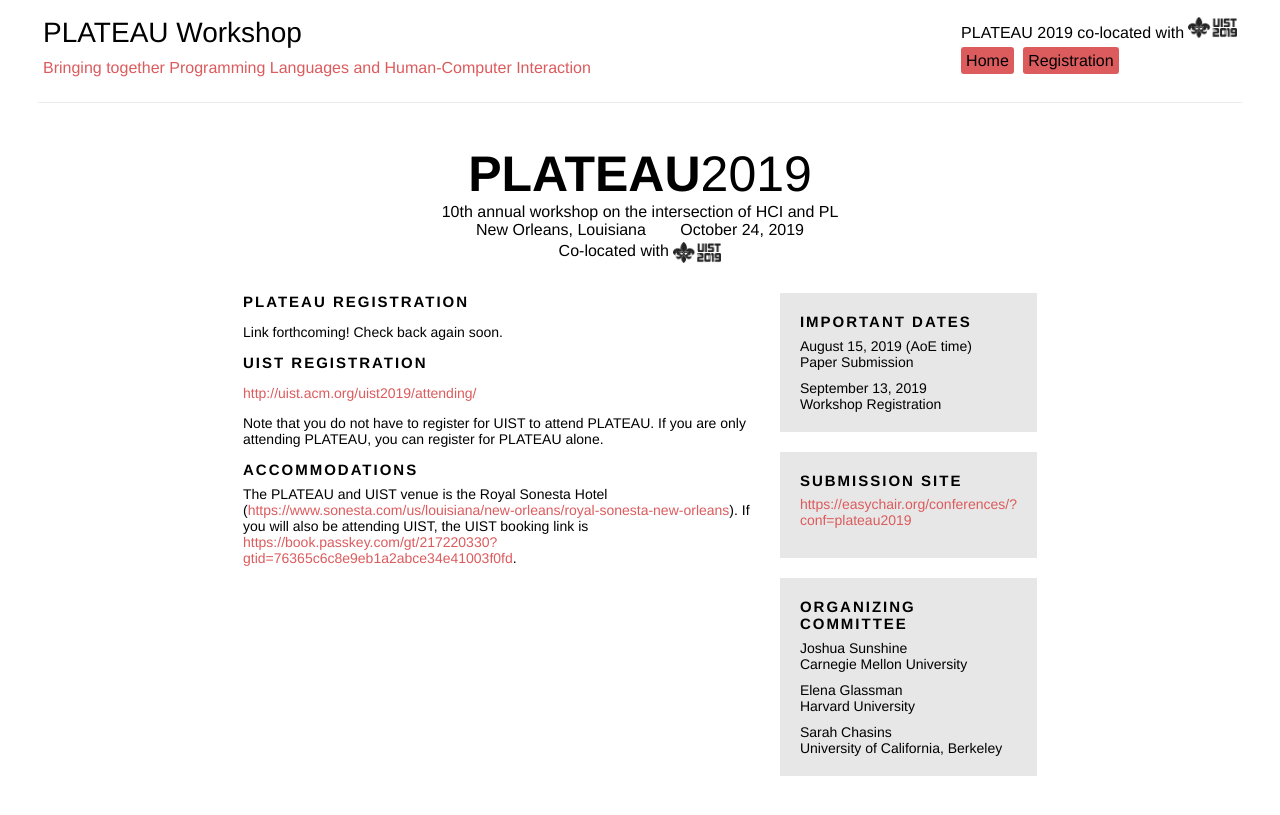
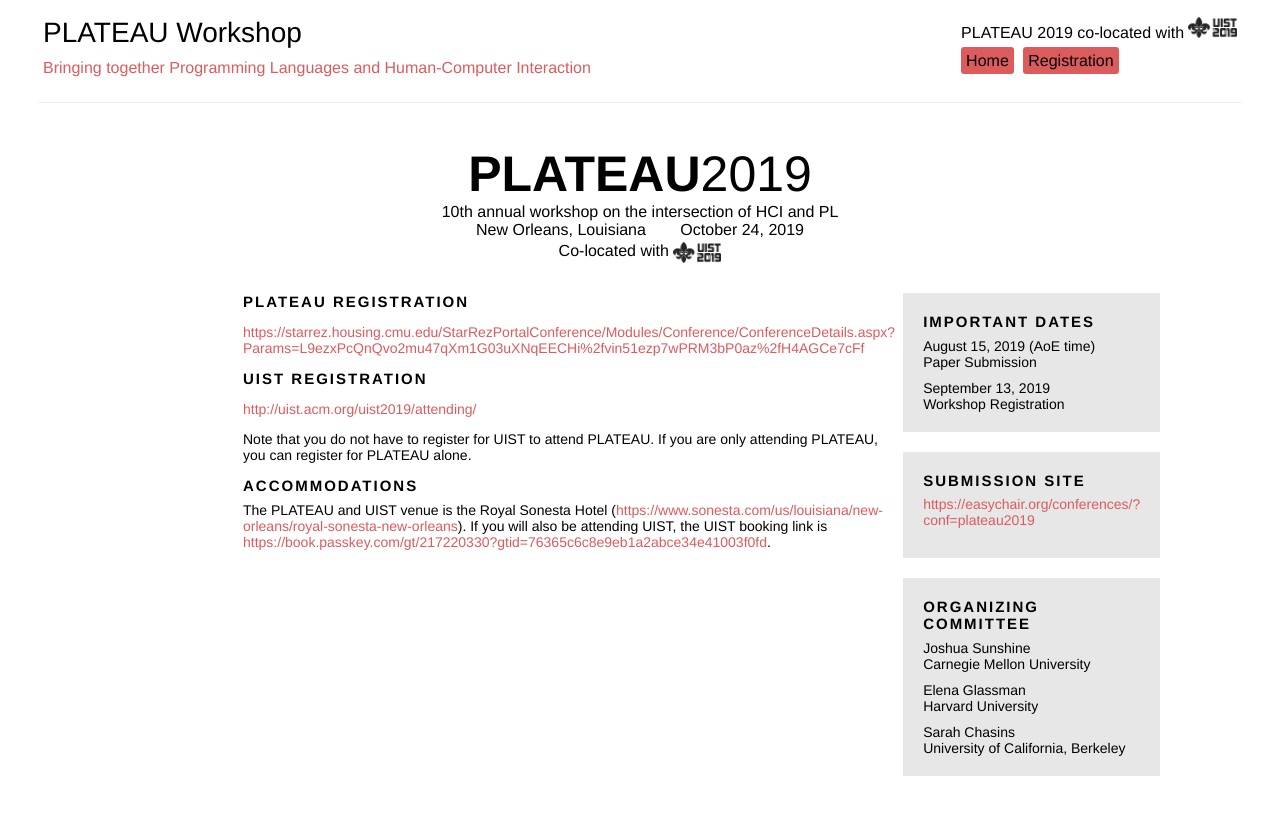
Before and after one commit to plateau-workshop/plateau, a Jekyll site: the page built from registration.html, in a window 1280 px wide. Shown: the top 815 px of the page. Built offline with Jekyll 4.4.1, drawn with Linux system fonts in a browser that asks for light colours.

Commit message:
Registration link.

```diff
--- a/registration.html
+++ b/registration.html
@@ -8,7 +8,7 @@
     PLATEAU Registration
     </div>
 
-    <p>Link forthcoming!  Check back again soon.</p>
+    <p><a href="https://starrez.housing.cmu.edu/StarRezPortalConference/Modules/Conference/ConferenceDetails.aspx?Params=L9ezxPcQnQvo2mu47qXm1G03uXNqEECHi%2fvin51ezp7wPRM3bP0az%2fH4AGCe7cFf" target="_blank">https://starrez.housing.cmu.edu/StarRezPortalConference/Modules/Conference/ConferenceDetails.aspx?Params=L9ezxPcQnQvo2mu47qXm1G03uXNqEECHi%2fvin51ezp7wPRM3bP0az%2fH4AGCe7cFf</a></p>
 
     <div class="header lead">
     UIST Registration
```
